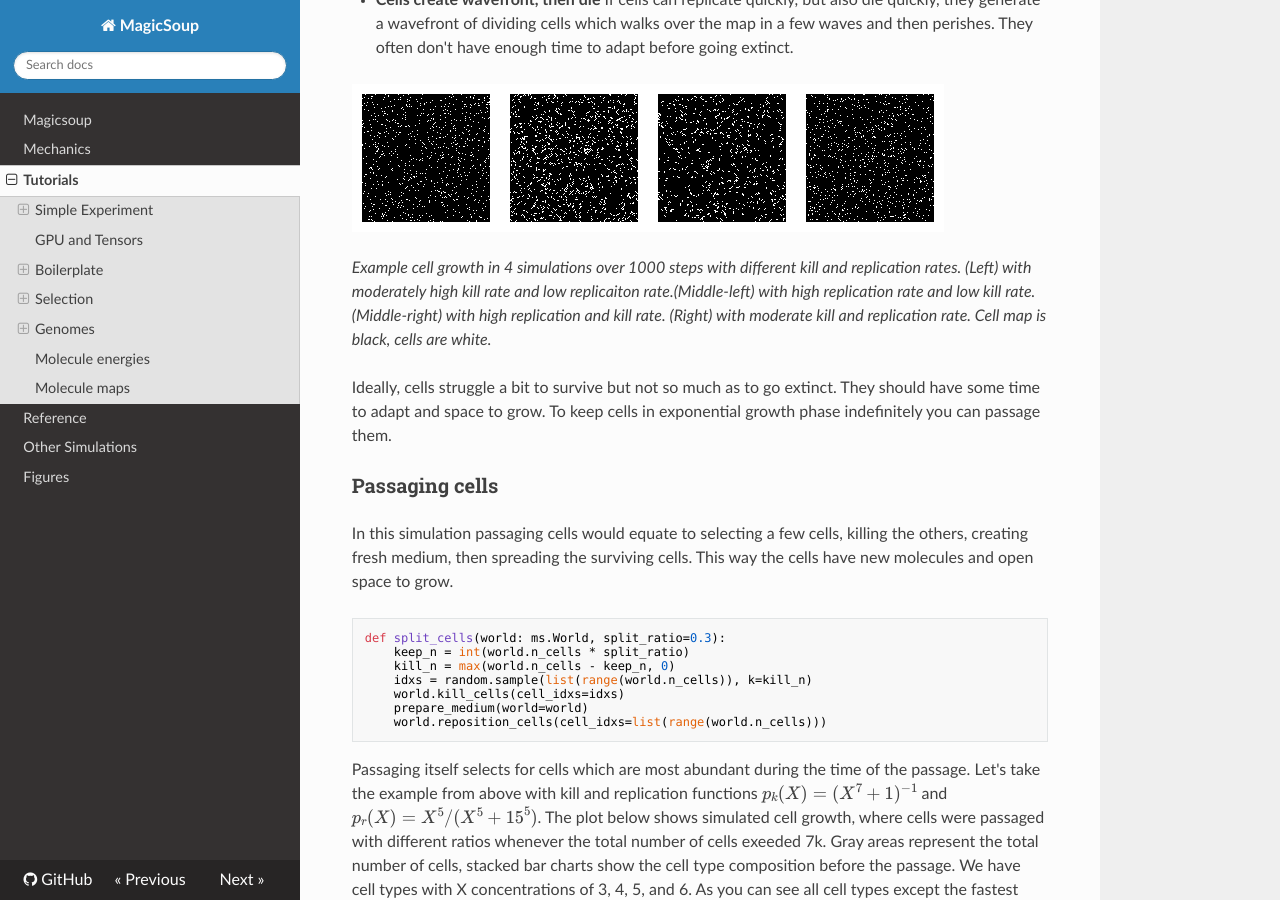
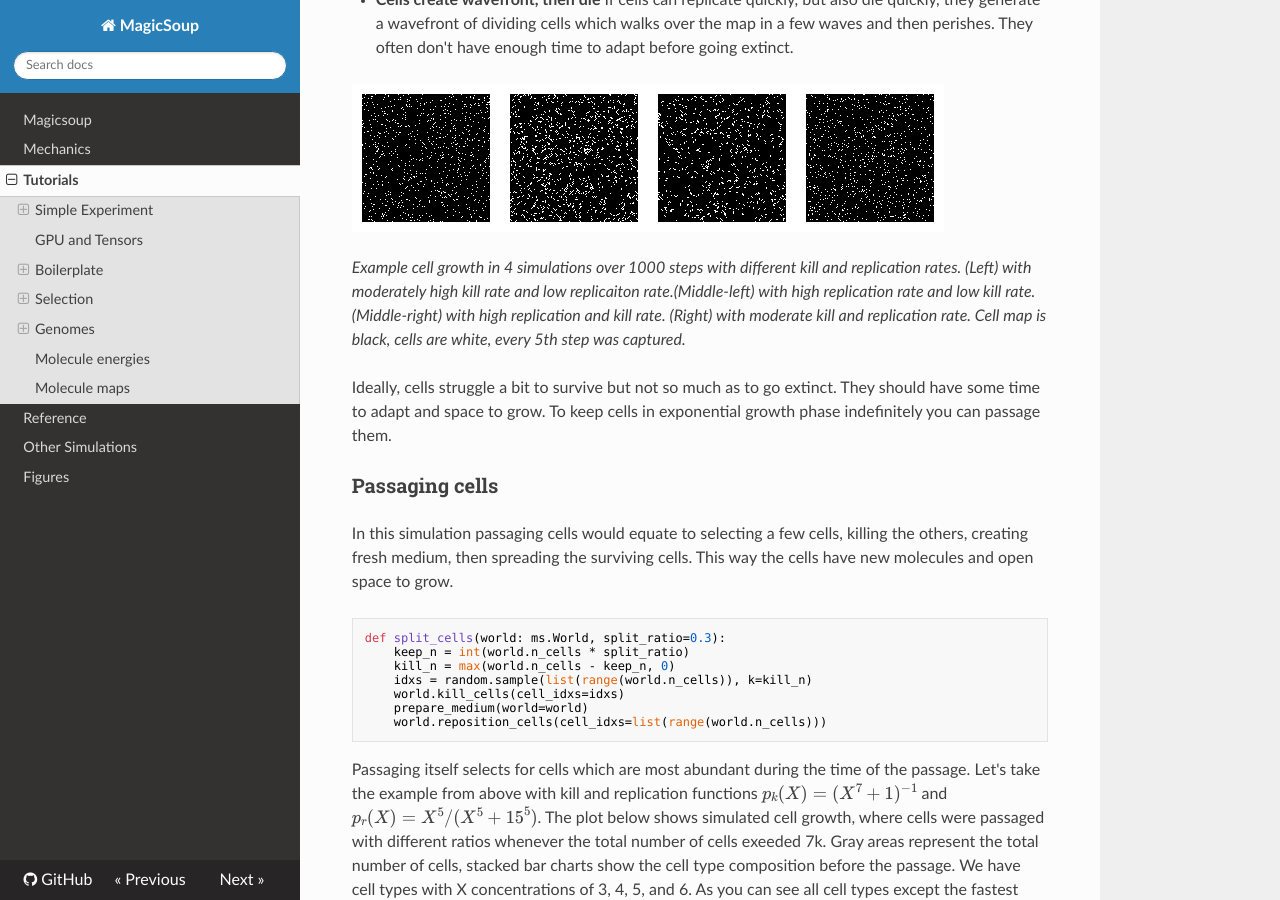
Before and after one commit to mRcSchwering/magic-soup, an MkDocs documentation site: the page built from docs/tutorials.md, in a window 1280 px wide and 900 px high, scrolled down 11983 px. Built offline with MkDocs 1.6.1, drawn with Linux system fonts in a browser that asks for light colours; nearby versions of some CDN libraries; formulas are drawn with MathJax 3.

Commit message:
WIP new cover

```diff
--- a/docs/tutorials.md
+++ b/docs/tutorials.md
@@ -652,9 +652,9 @@
   over the map in a few waves and then perishes.
   They often don't have enough time to adapt before going extinct.
 
-![](./img/cell_growth.gif)
+![](./img/supporting/cell_growth.gif)
 
-_Example cell growth in 4 simulations over 1000 steps with different kill and replication rates. (Left) with moderately high kill rate and low replicaiton rate.(Middle-left) with high replication rate and low kill rate. (Middle-right) with high replication and kill rate. (Right) with moderate kill and replication rate. Cell map is black, cells are white._
+_Example cell growth in 4 simulations over 1000 steps with different kill and replication rates. (Left) with moderately high kill rate and low replicaiton rate.(Middle-left) with high replication rate and low kill rate. (Middle-right) with high replication and kill rate. (Right) with moderate kill and replication rate. Cell map is black, cells are white, every 5th step was captured._
 
 Ideally, cells struggle a bit to survive but not so much as to go extinct.
 They should have some time to adapt and space to grow.
```
Also changed, not shown: docs/figures.md (+4 -0 lines), docs/img/supporting/cell_growth.gif (renamed from docs/img/cell_growth.gif), 4 other files.
